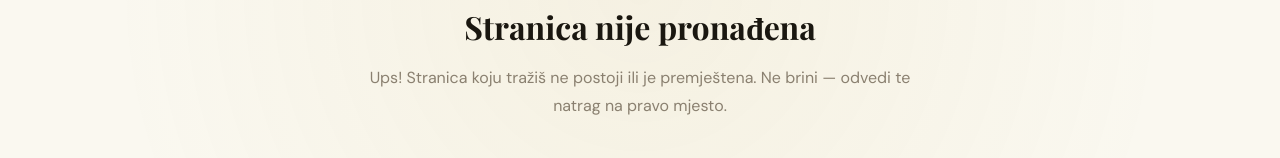
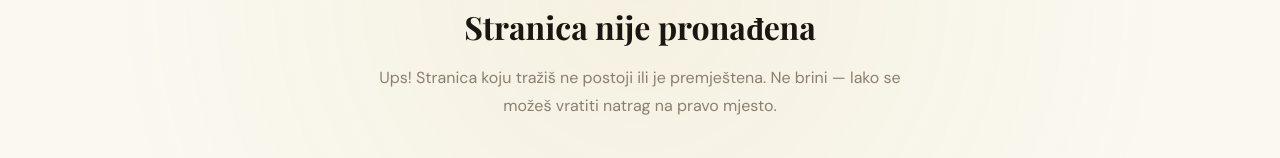
Before and after one commit to pulsmladih/pulsmladih.github.io, a plain HTML site: page 404.html in a window 1280 px wide. Shown: the part 410-568 px from the top of the page. Drawn offline with nearby package versions, Linux system fonts and the light colour scheme.

Commit message:
Update 404.html

```diff
--- a/404.html
+++ b/404.html
@@ -190,7 +190,7 @@
 <div class="content">
     <div class="error-number">404</div>
     <h1 class="error-title">Stranica nije pronađena</h1>
-    <p class="error-desc">Ups! Stranica koju tražiš ne postoji ili je premještena. Ne brini — odvedi te natrag na pravo mjesto.</p>
+    <p class="error-desc">Ups! Stranica koju tražiš ne postoji ili je premještena. Ne brini — lako se možeš vratiti natrag na pravo mjesto.</p>
     <div class="buttons">
         <a href="index.html" class="btn btn-primary">← Natrag na početnu</a>
         <a href="index.html#novosti" class="btn btn-secondary">Pogledaj novosti</a>
```
